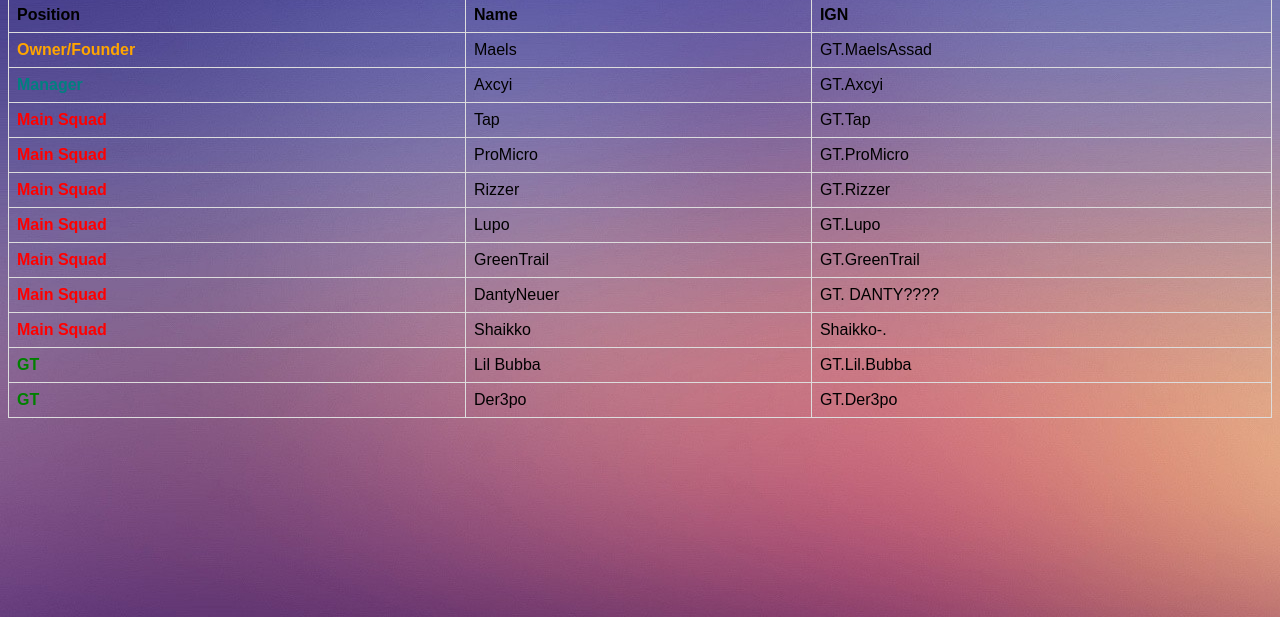
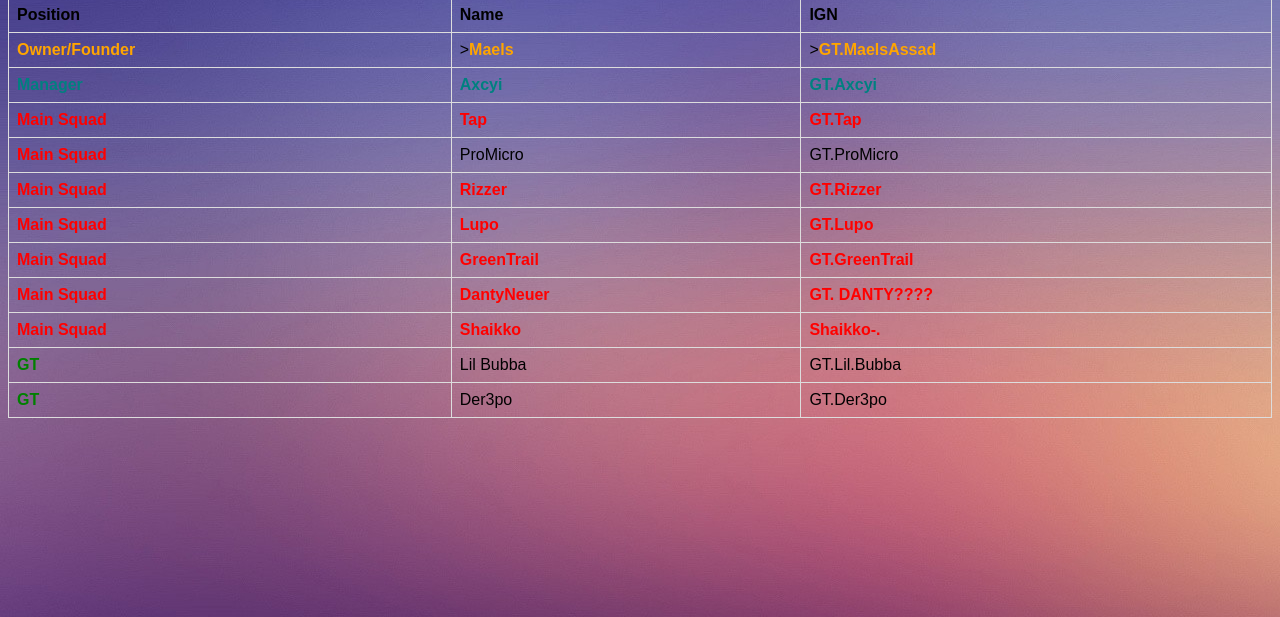
Before and after one commit to GTProMicro/GreenTeam, a plain HTML site: page Members.html in a window 1280 px wide. Shown: the part 183-800 px from the top of the page. Drawn offline with Linux system fonts and the light colour scheme.

Commit message:
Update Members.html

```diff
--- a/Members.html
+++ b/Members.html
@@ -35,18 +35,18 @@
   </tr>
   <tr>
     <td><font color="orange"><strong>Owner/Founder</strong></td>
-    <td>Maels</td>
-    <td>GT.MaelsAssad</td>
+    <td>><font color="orange"><strong>Maels</td>
+    <td>><font color="orange"><strong>GT.MaelsAssad</td>
   </tr>
   <tr>
     <td><font color="Teal"><strong>Manager</strong></td>
-    <td>Axcyi</td>
-    <td>GT.Axcyi</td>
+    <td><font color="Teal"><strong>Axcyi</td>
+    <td><font color="Teal"><strong>GT.Axcyi</td>
   </tr>
   <tr>
     <td><font color="red"><strong>Main Squad</strong></td>
-    <td>Tap</td>
-    <td>GT.Tap</td>
+    <td><font color="red"><strong>Tap</td>
+    <td><font color="red"><strong>GT.Tap</td>
   </tr>
   <tr>
     <td><font color="red"><strong>Main Squad</strong></td>
@@ -55,30 +55,30 @@
   </tr>
   <tr>
     <td><font color="red"><strong>Main Squad</strong></td>
-    <td>Rizzer</td>
-    <td>GT.Rizzer</td>
+    <td><font color="red"><strong>Rizzer</td>
+    <td><font color="red"><strong>GT.Rizzer</td>
   </tr>
   <tr>
     <td><font color="red"><strong>Main Squad</strong></td>
-    <td>Lupo</td>
-    <td>GT.Lupo</td>
+    <td><font color="red"><strong>Lupo</td>
+    <td><font color="red"><strong>GT.Lupo</td>
   </tr>
 <tr>
     <td><font color="red"><strong>Main Squad</strong></td>
-    <td>GreenTrail</td>
-    <td>GT.GreenTrail</td>
+    <td><font color="red"><strong>GreenTrail</td>
+    <td><font color="red"><strong>GT.GreenTrail</td>
   </tr>
 
     <tr>
     <td><font color="red"><strong>Main Squad</strong></td>
-    <td>DantyNeuer</td>
-    <td>GT. DANTY????</td>
+    <td><font color="red"><strong>DantyNeuer</td>
+    <td><font color="red"><strong>GT. DANTY????</td>
   </tr>
 
     <tr>
     <td><font color="red"><strong>Main Squad</strong></td>
-    <td>Shaikko</td>
-    <td>Shaikko-.</td>
+    <td><font color="red"><strong>Shaikko</td>
+    <td><font color="red"><strong>Shaikko-.</td>
   </tr>
     <tr>
     <td><font color="Green"><strong> GT</strong></td>
```
